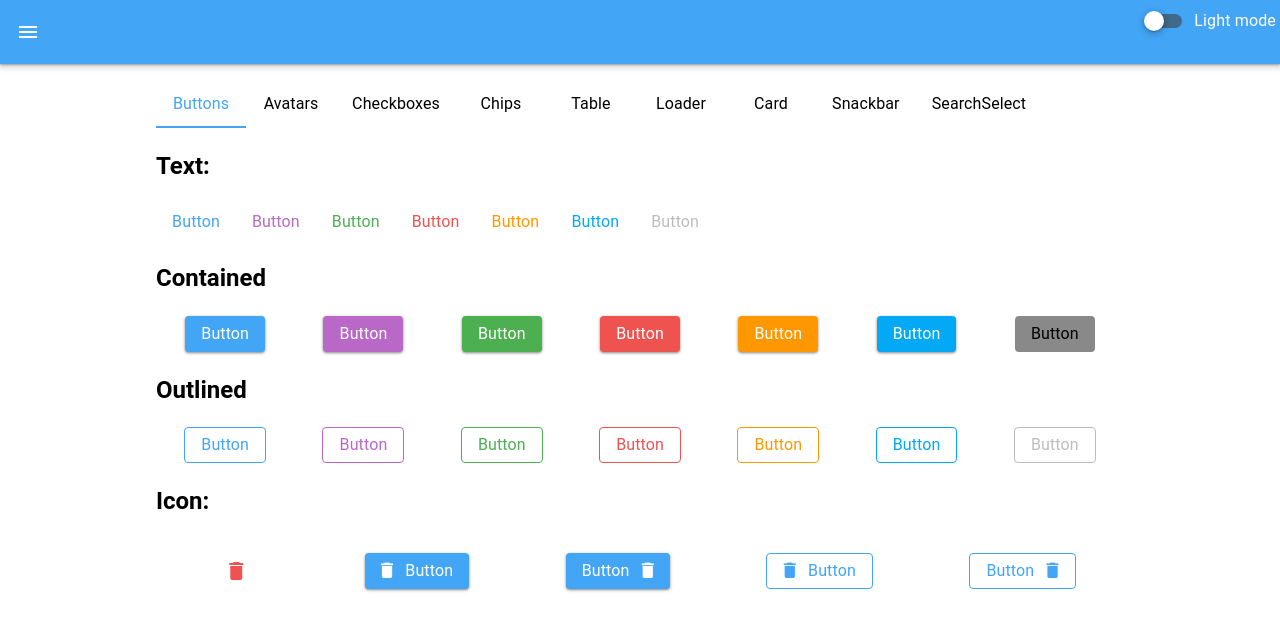
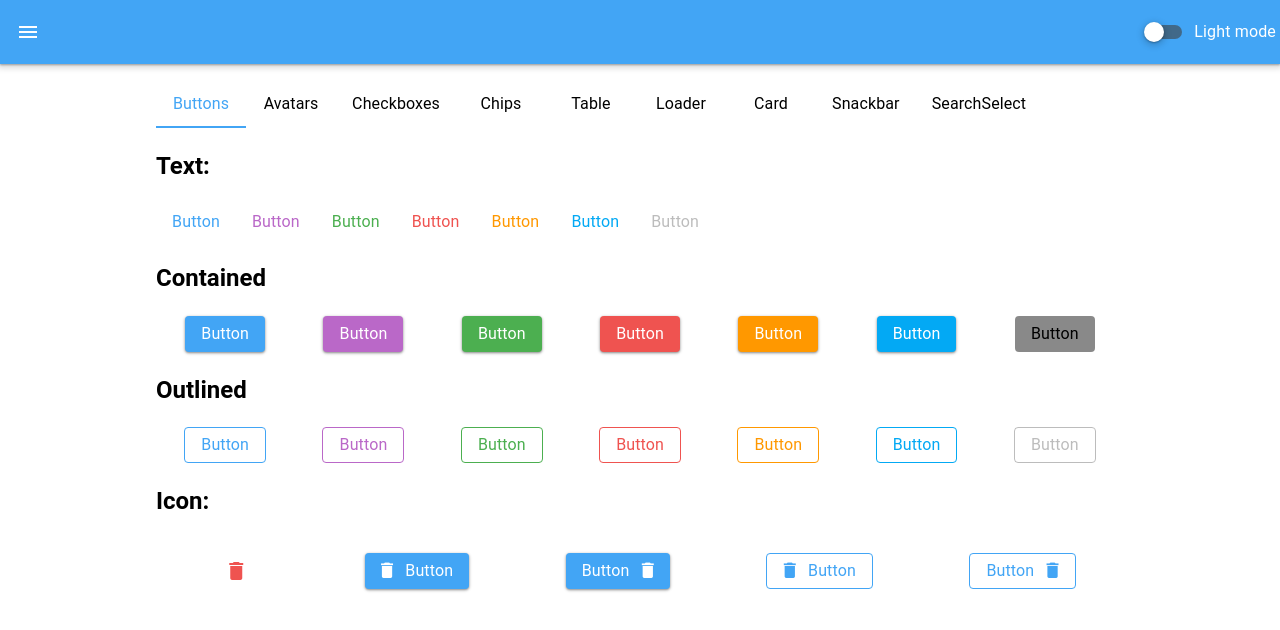
Before and after one commit to ShreyasVH/vue-material-ui, a Vue app: page / in a window 1280 px wide. Shown: the top 630 px of the page. Built offline with nearby package versions, Linux system fonts and the light colour scheme.

Commit message:
hiding error details

```diff
--- a/src/components/ThemeSelector.vue
+++ b/src/components/ThemeSelector.vue
@@ -4,6 +4,7 @@
       :label="mode === 'dark' ? 'Dark mode' : 'Light mode'"
       @change="toggleMode"
       v-model="isDark"
+      hide-details
   ></v-switch>
 </template>
 
```
